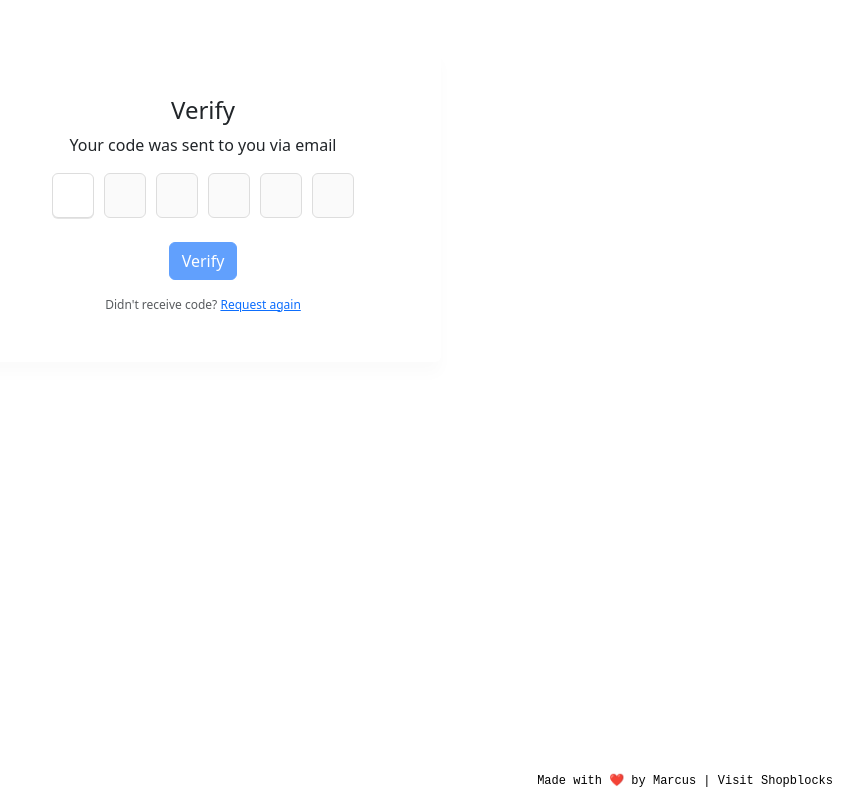
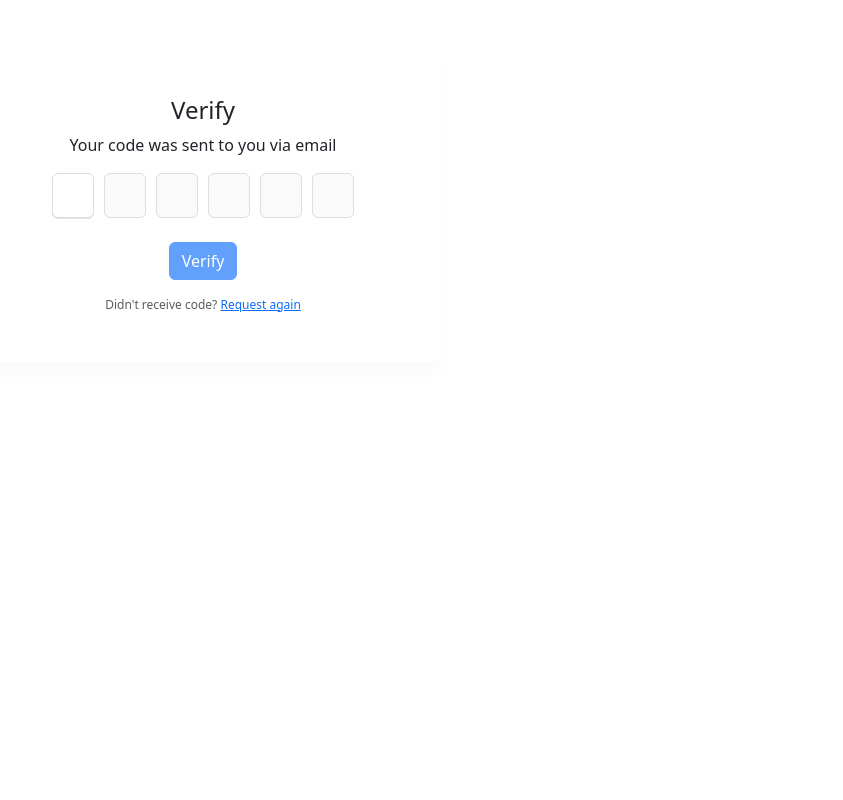
Before and after one commit to varunrnc/otpverify, a plain HTML site: page index.html in a window 1280 px wide. Shown: the whole page, without its empty margins (437-1280 px from the left). Drawn offline with nearby package versions, Linux system fonts and the light colour scheme.

Commit message:
Update index.html

```diff
--- a/index.html
+++ b/index.html
@@ -39,7 +39,7 @@
     </div>
 
     <div class="footer">
-        Made with ❤️ by Marcus | Visit <a href="https://shopblocks.com" target="_blank">Shopblocks</a>
+
     </div>
 
     <script src="./main.js"></script>
```
